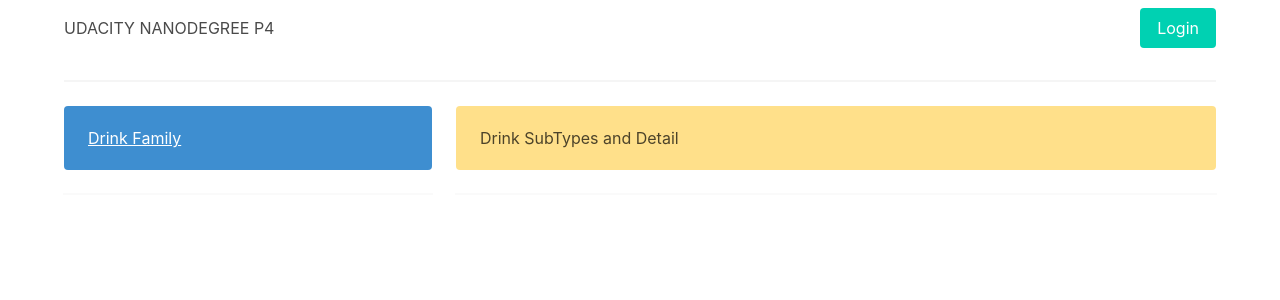
After one commit to ntharani/drinksDB, a Flask app: template templates/drink_family_home.html in a window 1280 px wide. The commit adds this page. Shown: the top 300 px of the page. Run offline with Flask 2, Linux system fonts and the light colour scheme; the template is opened without the code that fills it, so the values that code supplies are empty; some libraries are stand-ins or nearby versions.

Commit message:
Refactored templates to use specific routes with block logic

```diff
--- a/application.py
+++ b/application.py
@@ -22,7 +22,7 @@
   drinks = session.query(DrinkFamily).add_columns(DrinkFamily.name, DrinkFamily.id).order_by(asc(DrinkFamily.name))
   print(drinks)
 #   return "SHOW Drink Family Route!"
-  return render_template('main.html', drinks = drinks)
+  return render_template('drink_family_home.html', drinks = drinks)
 
 #Create a new drink family
 @app.route('/drinks/new/', methods=['GET','POST'])
@@ -42,7 +42,11 @@
 #Show drink subtypes
 @app.route('/drinks/<int:drink_family_id>/')
 def showDrinkSubType(drink_family_id):
-    return "SHOW Drink Family SubType Route!"
+    drinks = session.query(DrinkFamily).add_columns(DrinkFamily.name, DrinkFamily.id).order_by(asc(DrinkFamily.name))
+    subdrinks = session.query(DrinkSubType).add_columns(DrinkSubType.name, DrinkSubType.id).order_by(asc(DrinkSubType.name))
+    print(drinks)
+    return render_template('drink_subtype_home.html', drinks = drinks, subdrinks = subdrinks)
+    # return "SHOW Drink Family SubType Route!"
 
 #Create a new drink subtype item
 @app.route('/drinks/<int:drink_family_id>/new/',methods=['GET','POST'])
--- /dev/null
+++ b/templates/drink_family_home.html
@@ -0,0 +1,8 @@
+{% extends "main.html" %}
+{% block family %}
+    {% for drink in drinks %}
+    <a class="panel-block" href="http://localhost:5000/drinks/{{ drink.id }}">
+        {{ drink.name }}
+    </a>
+    {% endfor %}
+{% endblock %}
--- a/templates/main.html
+++ b/templates/main.html
@@ -10,12 +10,15 @@
 <body>
     <div class="container">
         {% include "nav.html" %}
-        <h1>Main Home Page</h1>
+
+
         <hr>
 
         <div class="columns">
         <div class="column is-one-third">
-            <p class="notification is-info">Drink Family</p>
+            <p class="notification is-info">
+               <a href="/drinks" >Drink Family</a>
+            </p>
             <nav class="panel">
             <!-- <a class="panel-block is-active">
                 <span class="panel-icon">
@@ -23,20 +26,21 @@
                 </span>
                 bulma
             </a> -->
-                {% for drink in drinks %}
-                <a class="panel-block" href=drinks/{{ drink.id }}>
-                    {{ drink.name }}
-                </a>
-                {% endfor %}
+                {% block family %}
+
+                {% endblock %}
+
             </nav>
         </div>
         <div class="column">
-            <p>Drink SubTypes and Detail</p>
+            <p class="notification is-warning">Drink SubTypes and Detail</p>
+            <nav class="panel">
+            {% block subtype %}
+            {% endblock %}
+            </nav>
         </div>
         </div>
 
-        {% block content %}
-        {% endblock %}
     </div>
 
 </body>
```
Also changed, not shown: templates/drink_subtype_home.html (added, +15 -0 lines).
